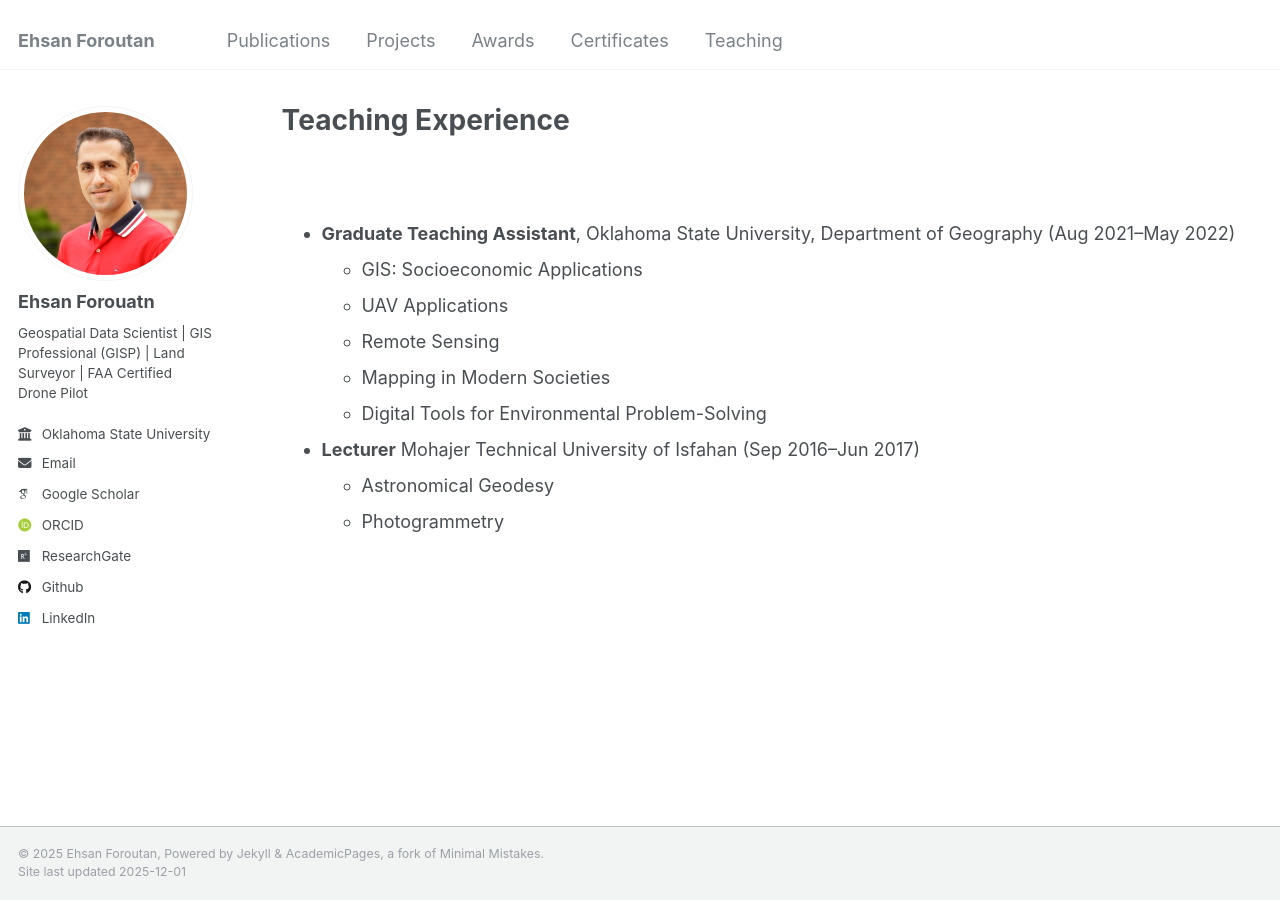
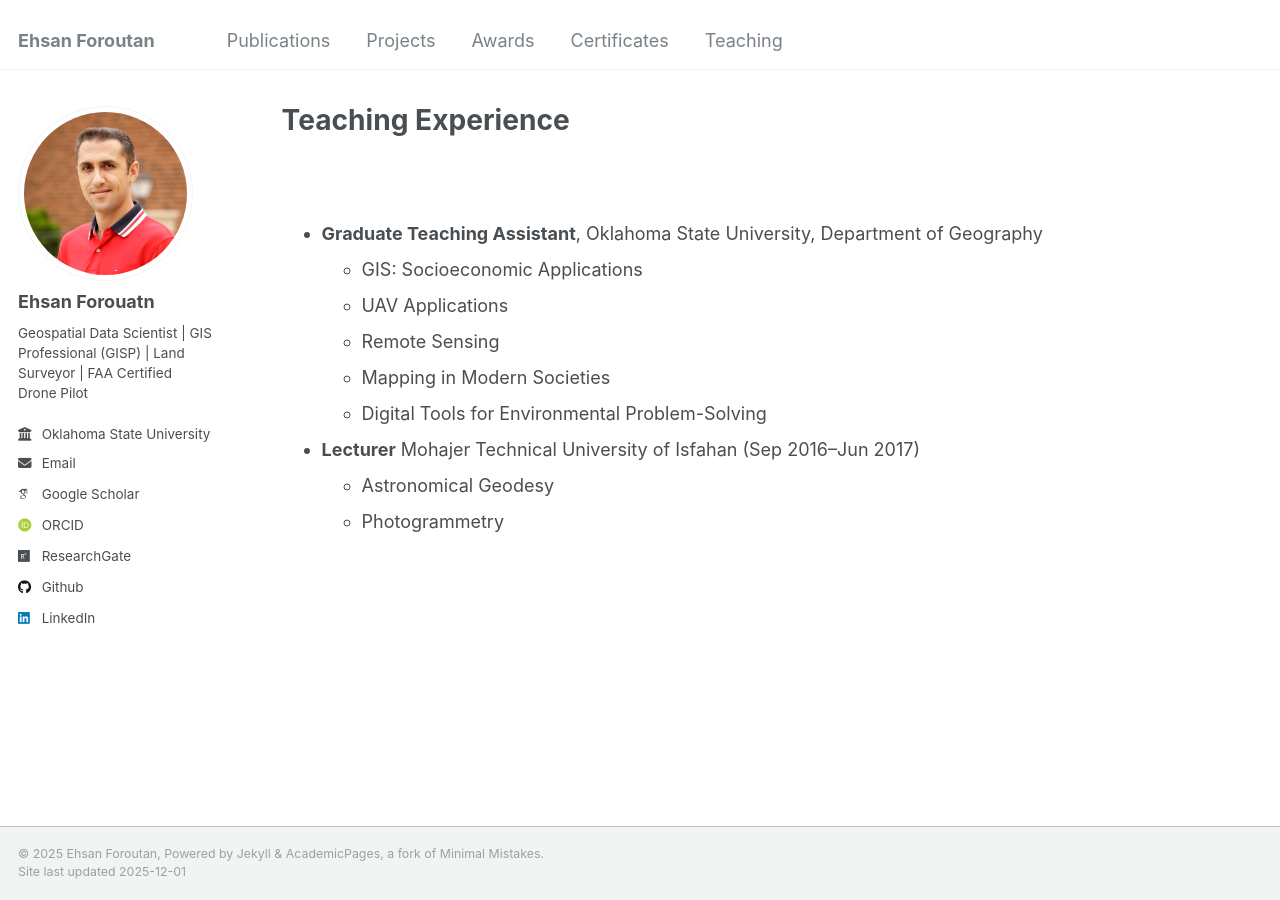
Before and after one commit to eforoutan/eforoutan.github.io, a Jekyll site: the page built from _pages/teaching.html, in a window 1280 px wide. Built offline with Jekyll 4.4.1, drawn with Linux system fonts in a browser that asks for light colours; some web fonts are replaced.

Commit message:
Update teaching experience details
Removed the date range from the Graduate Teaching Assistant position.

```diff
--- a/_pages/teaching.html
+++ b/_pages/teaching.html
@@ -8,7 +8,7 @@ author_profile: true
 {% include base_path %}
 <br> </br>
 <ul>
-  <li><strong>Graduate Teaching Assistant</strong>, Oklahoma State University, Department of Geography (Aug 2021–May 2022)
+  <li><strong>Graduate Teaching Assistant</strong>, Oklahoma State University, Department of Geography
     <ul>
       <li>GIS: Socioeconomic Applications</li>
       <li>UAV Applications</li>
```
